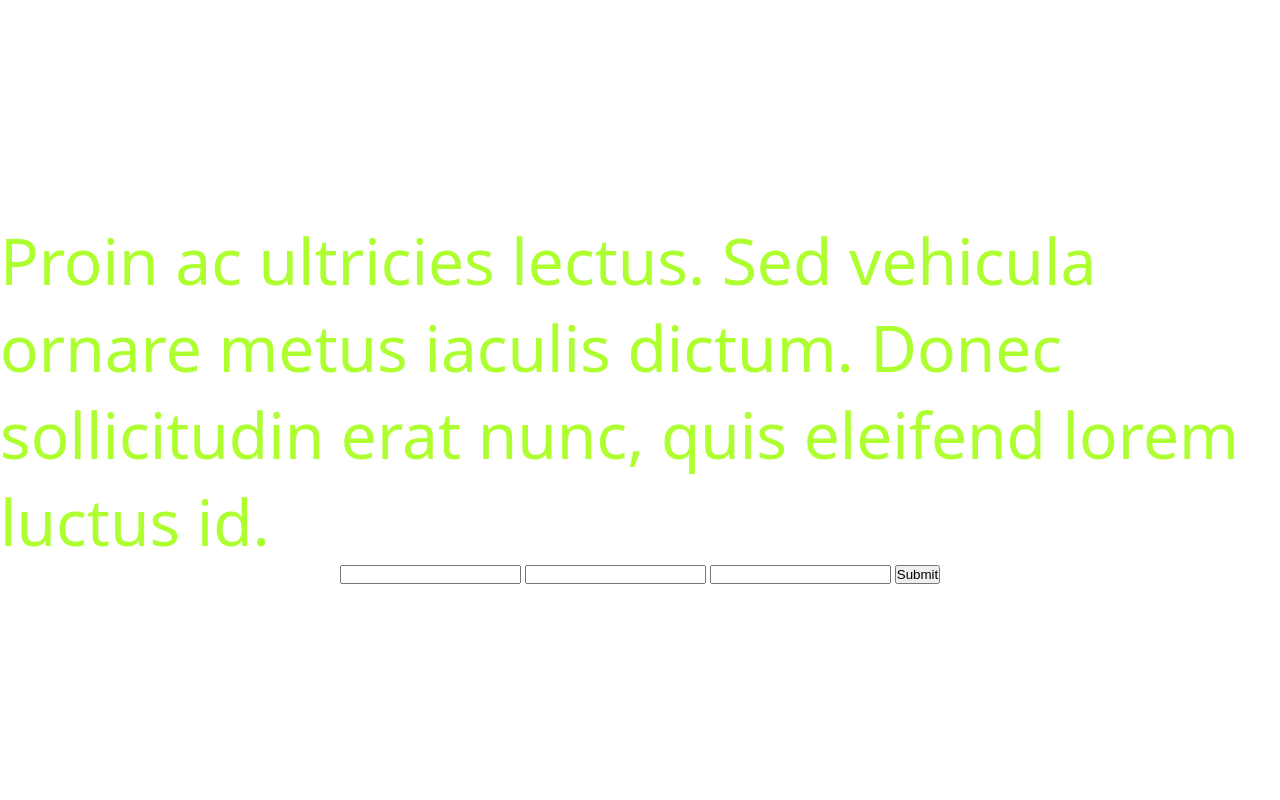
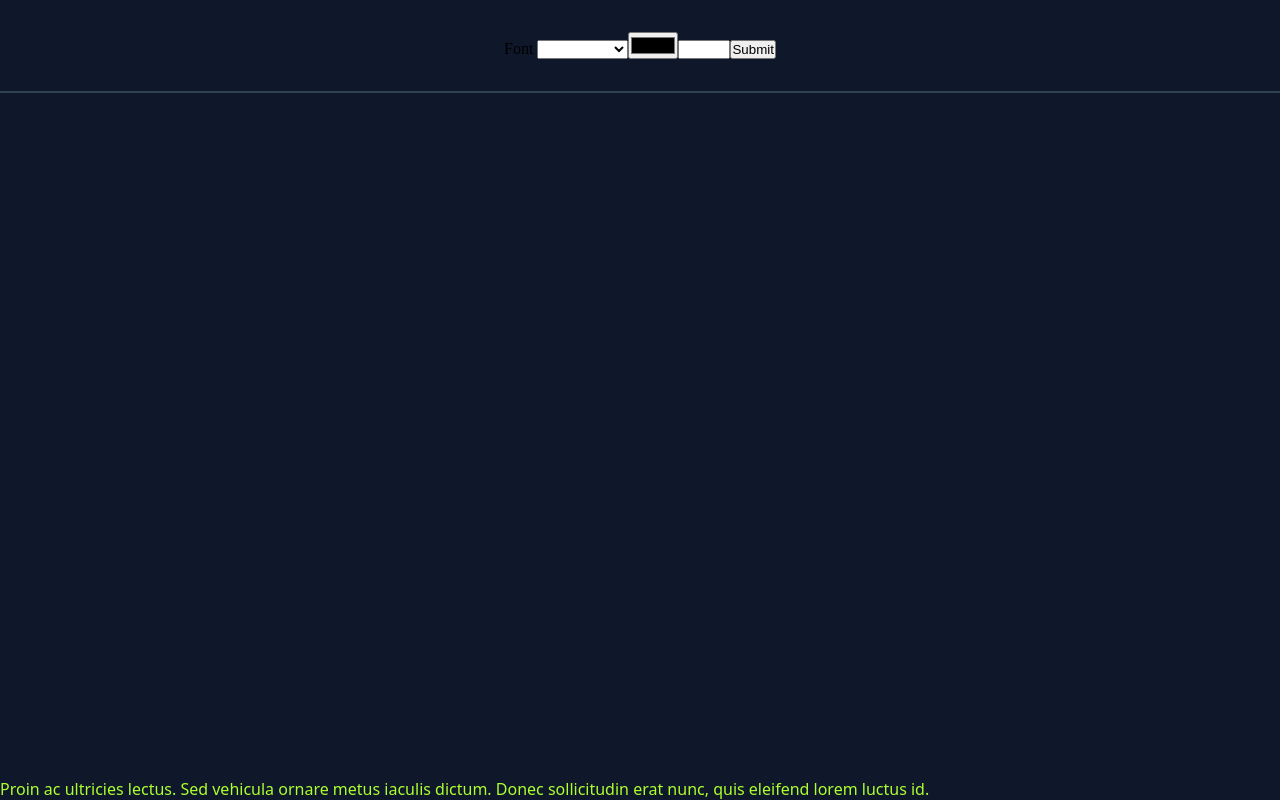
Before and after one commit to prattlOrg/prattl, a plain HTML site: page public/html/options.html in a window 1280 px wide. Drawn offline with Linux system fonts and the light colour scheme.

Commit message:
basic options form functionality, form prefill functionality

```diff
--- a/public/html/options.html
+++ b/public/html/options.html
@@ -25,34 +25,76 @@
 				height: 100%;
 				width: 100%;
 				display: flex;
+				justify-content: space-between;
 				flex-direction: column;
-				align-items: center;
+				background-color: #0f172a;
+			}
+
+			.options-bar {
+				padding: 2rem;
+				border-bottom: 2px solid #334155;
+			}
+
+			.transcription-options-form {
+				display: flex;
 				justify-content: center;
+				align-items: flex-end;
 			}
 		</style>
 	</head>
 	<body>
 		<div class="options-container">
+			<div class="options-bar">
+				<form
+					id="transcription-options-form"
+					class="transcription-options-form"
+					action=""
+				>
+					<label>
+						Font
+						<select name="textFont" id="text-font">
+							<option value="serif">Serif</option>
+							<option value="sans-serif">Sans-Serif</option>
+							<option value="monospace">Monospace</option>
+							<option value="cursive">Cursive</option>
+							<option value="fantasy">Fantasy</option>
+						</select>
+					</label>
+					<input type="color" name="textColor" id="text-color" />
+					<input
+						type="number"
+						name="textSize"
+						id="text-size"
+						min="12"
+						max="72"
+					/>
+					<button type="submit">Submit</button>
+				</form>
+			</div>
 			<p id="text-preview">
 				Proin ac ultricies lectus. Sed vehicula ornare metus iaculis dictum.
 				Donec sollicitudin erat nunc, quis eleifend lorem luctus id.
 			</p>
-			<form id="transcription-options-form" class="" action="">
-				<input type="text" name="textFont" id="text-font" />
-				<input type="text" name="textColor" id="text-color" />
-				<input type="text" name="textSize" id="text-size" />
-				<button type="submit">Submit</button>
-			</form>
 		</div>
 		<script type="module">
-			import { storeTextOptions } from "/public/scripts/localStorage.js";
+			import {
+				storeTextOptions,
+				getTextOptions,
+			} from "/public/scripts/localStorage.js";
 			import setDefaultStyle from "/public/scripts/setDefaultStyle.js";
 			import changeTextStyle from "/public/scripts/changeTextStyle.js";
 
 			window.addEventListener("DOMContentLoaded", async () => {
 				setDefaultStyle("text-preview");
 
-				// styling
+				// setting default values
+				const textFont = document.getElementById("text-font");
+				const textColor = document.getElementById("text-color");
+				const textSize = document.getElementById("text-size");
+				textFont.value = getTextOptions().font;
+				textColor.value = getTextOptions().textColor;
+				textSize.value = getTextOptions().textSize;
+
 				const transcriptionOptionsForm = document.getElementById(
 					"transcription-options-form"
 				);
@@ -65,13 +107,13 @@
 			const handleOptionsFormSubmit = (event) => {
 				const form = new FormData(event.target);
 				const formData = Object.fromEntries(form);
-				console.log(formData);
 
 				const newStyle = {
-					font: "sans-serif",
+					font: formData.textFont,
 					textColor: formData.textColor,
 					textSize: formData.textSize,
 				};
+				console.log(newStyle);
 
 				storeTextOptions(newStyle);
 				changeTextStyle("text-preview");
--- a/public/scripts/changeTextStyle.js
+++ b/public/scripts/changeTextStyle.js
@@ -3,9 +3,9 @@ import { getTextOptions } from "./localStorage.js";
 const changeTextStyle = (textId) => {
 	const transcriptionText = document.getElementById(textId);
 	const styles = getTextOptions();
+	transcriptionText.style.fontFamily = styles.font;
 	transcriptionText.style.color = styles.textColor;
-	transcriptionText.style.fontSize = styles.textSize;
-	transcriptionText.style.fontFamily = styles.font;
+	transcriptionText.style.fontSize = `${styles.textSize}px`;
 };
 
 export default changeTextStyle;
```
